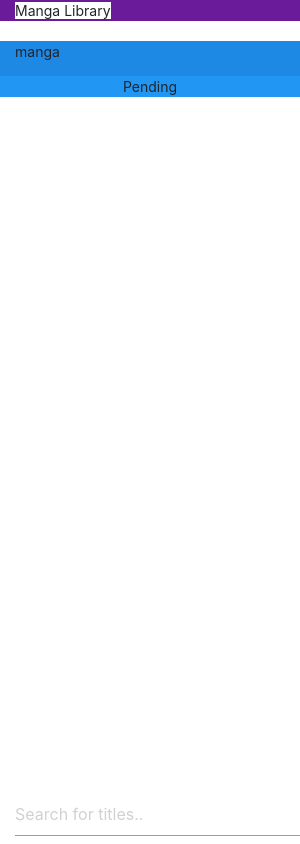
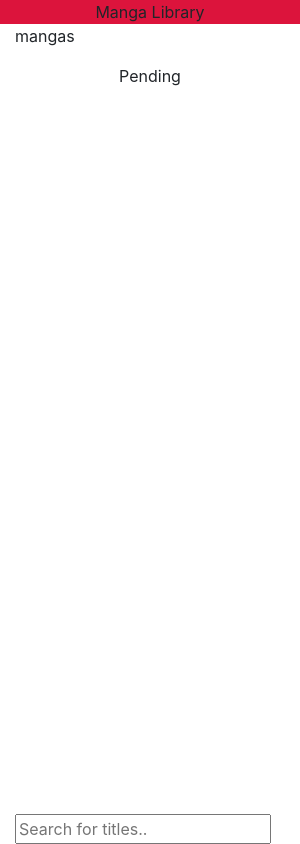
Before and after one commit to lasicol/mango, an Electron app: page gui/mainWindow.html in a window 300 px wide. Drawn offline with nearby package versions, Linux system fonts and the light colour scheme; no server answers.

Commit message:
changed to grid view, added bootstrap, centered title

```diff
--- a/gui/mainWindow.html
+++ b/gui/mainWindow.html
@@ -2,49 +2,36 @@
 <html lang="en">
     <head>
         <title>Manga Library</title>
-        <link rel="stylesheet" href="https://cdnjs.cloudflare.com/ajax/libs/materialize/1.0.0-rc.2/css/materialize.min.css">
+        <!-- <link rel="stylesheet" href="https://cdnjs.cloudflare.com/ajax/libs/materialize/1.0.0-rc.2/css/materialize.min.css"> -->
         <link rel="stylesheet" href="../node_modules/bootstrap/dist/css/bootstrap.min.css">
     <style>
         .indent-l {width: 60%; float: left;}
         .indent-r {width: 40%; float: right;}
         .mangaEntryField {float: left; position: fixed; bottom:0%;}
-    </style>
+     </style>
     </head>
     <body>
         <div class="container">
-            <div class="row">
-                <div class="col-lg-12 purple darken-3">
-                    <a class="brand-logo center white">Manga Library</a>
+            <div class="row" style="background-color:crimson">
+                <div class="col-lg-12" style="text-align: center">
+                    <a>Manga Library</a>
                 </div>
             </div>
             <div class="row">
-                <div class="col-lg-7 blue darken-1">
-                    manga
+                <div class="col-sm-7">
+                    mangas
                     <ul></ul>
                 </div>
-                <div class="col-lg-5 blue">
+                <div class="col-sm-5">
                     <center>Pending</center>
                 </div>
             </div>
             <div class="row">
-                <div class="col-lg-7">
+                <div class="col-sm-7">
                     <input class="mangaEntryField" type="text" id="myInput" onkeyup="FilterManga()" placeholder="Search for titles..">
                 </div>
             </div>
         </div>
-        <!-- <nav>
-            <div class="nav-wrapper purple darken-3">
-                <a class="brand-logo center">Manga Library</a>
-            </div>
-        </nav>
-        <input class="mangaEntryField" type="text" id="myInput" onkeyup="FilterManga()" placeholder="Search for titles..">
-        <section class="indent-l">
-            <ul></ul>
-        </section>
-        <section class="indent-r">
-            <center>Pending</center>
-        </section>
-         -->
         <script src="./mainwindow.js">
 
         </script>
```
